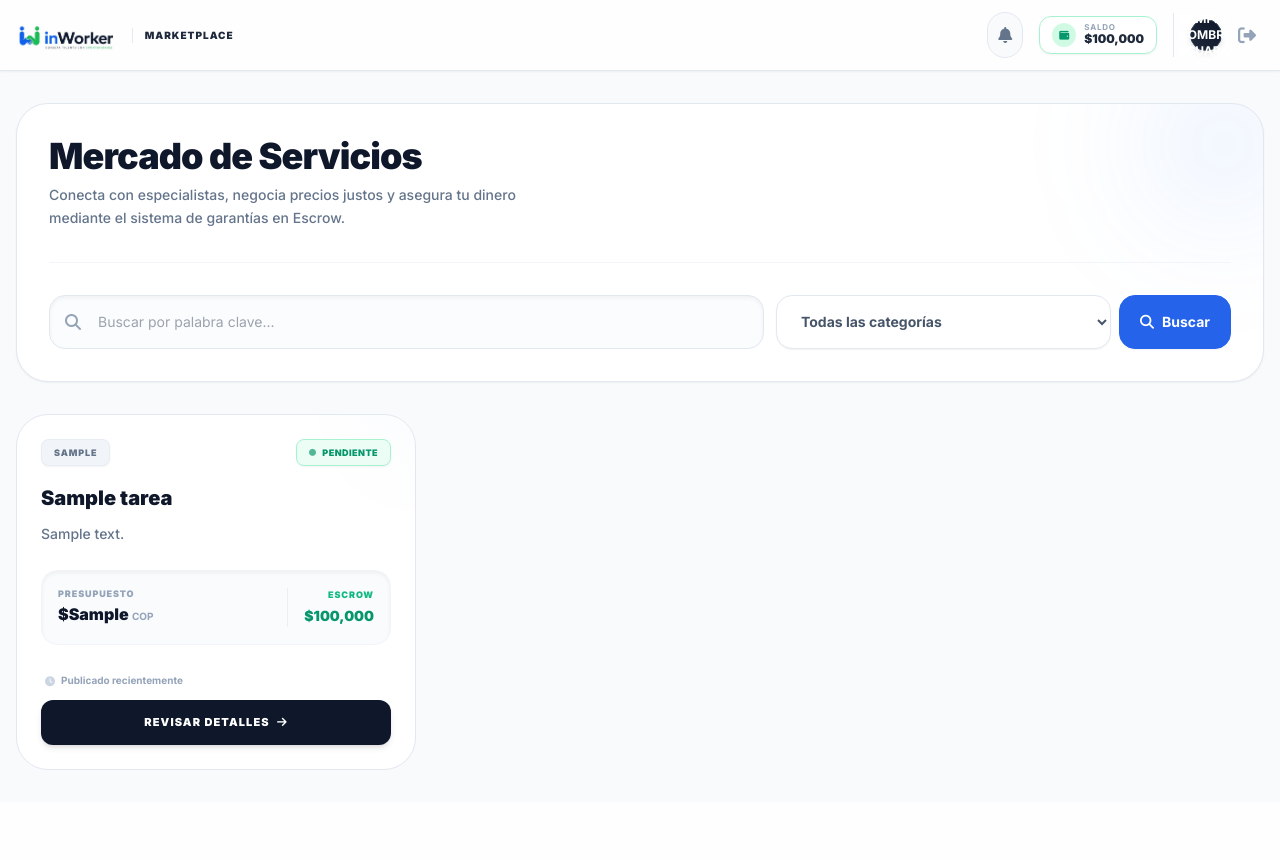
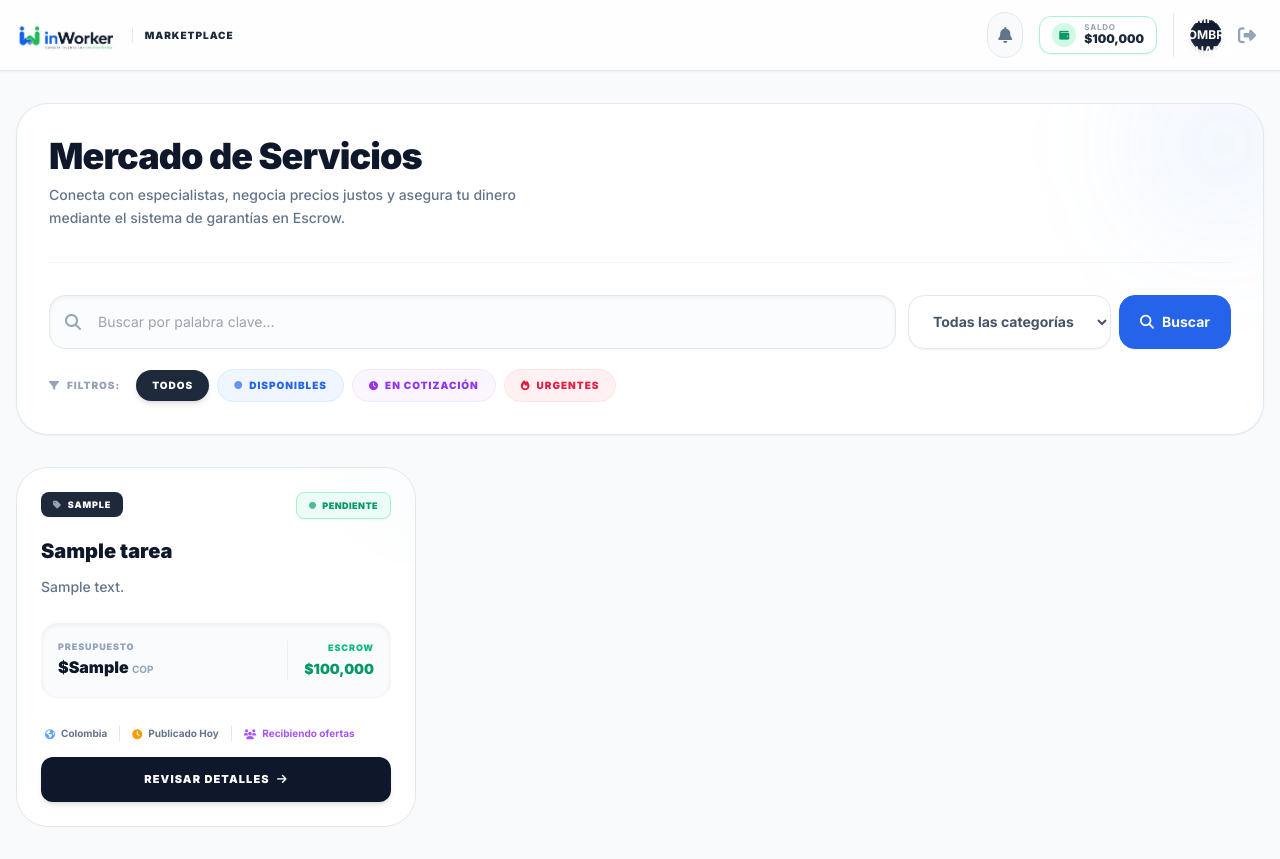
Before and after one commit to rich020383-commits/inWorker, a Flask app: template templates/tareas.html in a window 1280 px wide. Before the commit the page ends 770 px from the top, so only its background shows below. Run offline with Flask 3, Linux system fonts and the light colour scheme; tables that the repository leaves empty hold one stand-in row (values such as "Sample post"); the template is opened without the code that fills it: values that come from a table or form of the project are taken from there, most other values are stand-ins (such as "Sample title", 1, 10 or a date in 2020); parts of the project's set-up code (start-up, migrations or seed data) failed here and were passed over; some libraries are stand-ins or nearby versions.

Commit message:
Add files via upload

```diff
--- a/templates/tareas.html
+++ b/templates/tareas.html
@@ -108,84 +108,44 @@
                 {% endif %}
             </div>
 
-            <form action="/tareas" method="GET" class="mt-8 pt-8 border-t border-slate-100 flex flex-col sm:flex-row gap-3 relative z-10">
+            <!-- Búsqueda con Píldoras de Filtro Rápido -->
+            <form action="/tareas" method="GET" class="mt-8 pt-8 border-t border-slate-100 flex flex-col relative z-10">
+                <div class="flex flex-col sm:flex-row gap-3 w-full">
                     <div class="relative flex-1 group">
                         <div class="absolute inset-y-0 left-0 pl-4 flex items-center pointer-events-none"><i class="fas fa-search text-slate-400 group-focus-within:text-blue-500 transition-colors"></i></div>
                         <input type="text" name="q" placeholder="Buscar por palabra clave..." value="{{ request.args.get('q', '') }}" class="w-full bg-slate-50/50 border border-slate-200 rounded-2xl pl-12 pr-4 py-4 text-sm text-slate-700 focus:outline-none focus:border-blue-500 focus:bg-white focus:ring-4 focus:ring-blue-500/10 transition-all shadow-inner">
                     </div>
                     <div class="flex gap-2">
-                    <select name="categoria_filtro" class="bg-white border border-slate-200 rounded-2xl px-5 py-4 text-sm font-bold text-slate-600 focus:outline-none focus:border-blue-500 cursor-pointer shadow-sm hover:bg-slate-50 transition">
+                        <select name="categoria_filtro" class="bg-white border border-slate-200 rounded-2xl px-5 py-4 text-sm font-bold text-slate-600 focus:outline-none focus:border-blue-500 cursor-pointer shadow-sm hover:bg-slate-50 transition w-full sm:w-auto">
                             <option value="">Todas las categorías</option>
-
-    <optgroup label="🏠 Hogar y Construcción">
+                            <option value="Soporte Técnico" {% if request.args.get('categoria_filtro') == 'Soporte Técnico' %}selected{% endif %}>Soporte Técnico</option>
                             <option value="Plomería" {% if request.args.get('categoria_filtro') == 'Plomería' %}selected{% endif %}>Plomería</option>
                             <option value="Electricidad" {% if request.args.get('categoria_filtro') == 'Electricidad' %}selected{% endif %}>Electricidad</option>
-        <option value="Construcción" {% if request.args.get('categoria_filtro') == 'Construcción' %}selected{% endif %}>Construcción</option>
-        <option value="Maestro de obras" {% if request.args.get('categoria_filtro') == 'Maestro de obras' %}selected{% endif %}>Maestro de obras</option>
-        <option value="Pintura" {% if request.args.get('categoria_filtro') == 'Pintura' %}selected{% endif %}>Pintura</option>
-        <option value="Carpintería" {% if request.args.get('categoria_filtro') == 'Carpintería' %}selected{% endif %}>Carpintería</option>
-        <option value="Ebanistería" {% if request.args.get('categoria_filtro') == 'Ebanistería' %}selected{% endif %}>Ebanistería</option>
-        <option value="Remodelación" {% if request.args.get('categoria_filtro') == 'Remodelación' %}selected{% endif %}>Remodelación</option>
-        <option value="Techos y cubiertas" {% if request.args.get('categoria_filtro') == 'Techos y cubiertas' %}selected{% endif %}>Techos y cubiertas</option>
-        <option value="Pisos y revestimientos" {% if request.args.get('categoria_filtro') == 'Pisos y revestimientos' %}selected{% endif %}>Pisos y revestimientos</option>
-        <option value="Impermeabilización" {% if request.args.get('categoria_filtro') == 'Impermeabilización' %}selected{% endif %}>Impermeabilización</option>
-        <option value="Fumigación" {% if request.args.get('categoria_filtro') == 'Fumigación' %}selected{% endif %}>Fumigación</option>
-        <option value="Cerrajería" {% if request.args.get('categoria_filtro') == 'Cerrajería' %}selected{% endif %}>Cerrajería</option>
-        <option value="Aire acondicionado" {% if request.args.get('categoria_filtro') == 'Aire acondicionado' %}selected{% endif %}>Aire acondicionado</option>
-        <option value="Calentadores de agua" {% if request.args.get('categoria_filtro') == 'Calentadores de agua' %}selected{% endif %}>Calentadores de agua</option>
-        <option value="Bombas de agua" {% if request.args.get('categoria_filtro') == 'Bombas de agua' %}selected{% endif %}>Bombas de agua</option>
-        <option value="Ventanas y puertas" {% if request.args.get('categoria_filtro') == 'Ventanas y puertas' %}selected{% endif %}>Ventanas y puertas</option>
-        <option value="Vidriería" {% if request.args.get('categoria_filtro') == 'Vidriería' %}selected{% endif %}>Vidriería</option>
-        <option value="Soldadura" {% if request.args.get('categoria_filtro') == 'Soldadura' %}selected{% endif %}>Soldadura</option>
-        <option value="Herrería" {% if request.args.get('categoria_filtro') == 'Herrería' %}selected{% endif %}>Herrería</option>
-        <option value="Gypsum / Drywall" {% if request.args.get('categoria_filtro') == 'Gypsum / Drywall' %}selected{% endif %}>Gypsum / Drywall</option>
-        <option value="Servicio de gas" {% if request.args.get('categoria_filtro') == 'Servicio de gas' %}selected{% endif %}>Servicio de gas</option>
-        <option value="Reparación de electrodomésticos" {% if request.args.get('categoria_filtro') == 'Reparación de electrodomésticos' %}selected{% endif %}>Reparación de electrodomésticos</option>
-        <option value="Ingeniería civil" {% if request.args.get('categoria_filtro') == 'Ingeniería civil' %}selected{% endif %}>Ingeniería civil</option>
-        <option value="Ingeniería eléctrica" {% if request.args.get('categoria_filtro') == 'Ingeniería eléctrica' %}selected{% endif %}>Ingeniería eléctrica</option>
-        <option value="Ingeniería mecánica" {% if request.args.get('categoria_filtro') == 'Ingeniería mecánica' %}selected{% endif %}>Ingeniería mecánica</option>
-        <option value="Arquitectura" {% if request.args.get('categoria_filtro') == 'Arquitectura' %}selected{% endif %}>Arquitectura</option>
-        <option value="Topografía" {% if request.args.get('categoria_filtro') == 'Topografía' %}selected{% endif %}>Topografía</option>
-        <option value="Control de plagas" {% if request.args.get('categoria_filtro') == 'Control de plagas' %}selected{% endif %}>Control de plagas</option>
-        <option value="Captación y reúso de agua" {% if request.args.get('categoria_filtro') == 'Captación y reúso de agua' %}selected{% endif %}>Captación y reúso de agua</option>
-        <option value="Muralismo" {% if request.args.get('categoria_filtro') == 'Muralismo' %}selected{% endif %}>Muralismo</option>
-    </optgroup>
-
-    <optgroup label="💻 Tecnología y Sistemas">
-        <option value="Soporte Técnico" {% if request.args.get('categoria_filtro') == 'Soporte Técnico' %}selected{% endif %}>Soporte Técnico en Sistemas</option>
-        <option value="Instalación de Cámaras (CCTV)" {% if request.args.get('categoria_filtro') == 'Instalación de Cámaras (CCTV)' %}selected{% endif %}>Instalación de Cámaras (CCTV)</option>
-        <option value="Redes y Telecomunicaciones" {% if request.args.get('categoria_filtro') == 'Redes y Telecomunicaciones' %}selected{% endif %}>Redes y Telecomunicaciones</option>
-        <option value="Desarrollo Web" {% if request.args.get('categoria_filtro') == 'Desarrollo Web' %}selected{% endif %}>Desarrollo Web y Programación</option>
-    </optgroup>
-
-    <optgroup label="🤝 Cuidado y Asistencia">
-        <option value="Niñera / Cuidado Infantil" {% if request.args.get('categoria_filtro') == 'Niñera / Cuidado Infantil' %}selected{% endif %}>Niñera / Cuidado Infantil</option>
-        <option value="Asistencia a Personas Mayores" {% if request.args.get('categoria_filtro') == 'Asistencia a Personas Mayores' %}selected{% endif %}>Asistencia a Personas Mayores</option>
-        <option value="Paseador y Cuidador de Perros" {% if request.args.get('categoria_filtro') == 'Paseador y Cuidador de Perros' %}selected{% endif %}>Paseador y Cuidador de Perros</option>
-        <option value="Enfermería a Domicilio" {% if request.args.get('categoria_filtro') == 'Enfermería a Domicilio' %}selected{% endif %}>Enfermería a Domicilio</option>
-    </optgroup>
-
-    <optgroup label="🚜 Transporte y Maquinaria">
-        <option value="Conductor Designado" {% if request.args.get('categoria_filtro') == 'Conductor Designado' %}selected{% endif %}>Conductor Designado / Diligencias</option>
-        <option value="Trasteos y Mudanzas" {% if request.args.get('categoria_filtro') == 'Trasteos y Mudanzas' %}selected{% endif %}>Trasteos y Mudanzas</option>
-        <option value="Intermediación de Alquiler de Equipos" {% if request.args.get('categoria_filtro') == 'Intermediación de Alquiler de Equipos' %}selected{% endif %}>Intermediación de Alquiler de Equipos</option>
-        <option value="Operación de Excavadoras" {% if request.args.get('categoria_filtro') == 'Operación de Excavadoras' %}selected{% endif %}>Operación de Excavadoras</option>
-        <option value="Operación de Bulldozers" {% if request.args.get('categoria_filtro') == 'Operación de Bulldozers' %}selected{% endif %}>Operación de Bulldozers</option>
-    </optgroup>
-
-    <optgroup label="🚗 Automotriz">
-        <option value="Mecánica a Domicilio" {% if request.args.get('categoria_filtro') == 'Mecánica a Domicilio' %}selected{% endif %}>Mecánica a Domicilio</option>
-        <option value="Electricidad Automotriz" {% if request.args.get('categoria_filtro') == 'Electricidad Automotriz' %}selected{% endif %}>Electricidad Automotriz</option>
-        <option value="Cerrajería Automotriz" {% if request.args.get('categoria_filtro') == 'Cerrajería Automotriz' %}selected{% endif %}>Cerrajería Automotriz</option>
-    </optgroup>
-
-    <optgroup label="✨ Otros Servicios">
-        <option value="Limpieza y Aseo General" {% if request.args.get('categoria_filtro') == 'Limpieza y Aseo General' %}selected{% endif %}>Limpieza y Aseo General</option>
-        <option value="Jardinería" {% if request.args.get('categoria_filtro') == 'Jardinería' %}selected{% endif %}>Jardinería</option>
-    </optgroup>
+                            <option value="Limpieza y Aseo General" {% if request.args.get('categoria_filtro') == 'Limpieza y Aseo General' %}selected{% endif %}>Aseo General</option>
                         </select>
                         <button type="submit" class="bg-blue-600 border border-blue-600 rounded-2xl px-5 py-4 text-white hover:bg-blue-700 transition shadow-sm flex items-center justify-center gap-2 font-bold text-sm">
                             <i class="fas fa-search"></i> <span class="hidden sm:inline">Buscar</span>
+                        </button>
+                    </div>
+                </div>
+
+                <div class="mt-5 flex flex-wrap items-center gap-2">
+                    <span class="text-[10px] font-black text-slate-400 uppercase tracking-widest mr-2"><i class="fas fa-filter mr-1"></i> Filtros:</span>
+
+                    <button type="submit" name="estado_filtro" value="" class="px-4 py-2 rounded-full text-[10px] font-black uppercase tracking-widest transition-all {% if not request.args.get('estado_filtro') %}bg-slate-800 text-white shadow-md{% else %}bg-white text-slate-500 border border-slate-200 hover:bg-slate-50{% endif %}">
+                        Todos
+                    </button>
+
+                    <button type="submit" name="estado_filtro" value="Disponible" class="px-4 py-2 rounded-full text-[10px] font-black uppercase tracking-widest transition-all flex items-center gap-1.5 {% if request.args.get('estado_filtro') == 'Disponible' %}bg-blue-600 text-white shadow-md shadow-blue-600/30{% else %}bg-blue-50 text-blue-600 border border-blue-100 hover:bg-blue-100{% endif %}">
+                        <i class="fas fa-circle text-[8px] animate-pulse"></i> Disponibles
+                    </button>
+
+                    <button type="submit" name="estado_filtro" value="Cotización Pendiente" class="px-4 py-2 rounded-full text-[10px] font-black uppercase tracking-widest transition-all flex items-center gap-1.5 {% if request.args.get('estado_filtro') == 'Cotización Pendiente' %}bg-purple-600 text-white shadow-md shadow-purple-600/30{% else %}bg-purple-50 text-purple-600 border border-purple-100 hover:bg-purple-100{% endif %}">
+                        <i class="fas fa-clock text-[9px]"></i> En Cotización
+                    </button>
+
+                    <button type="submit" name="estado_filtro" value="Urgente" class="px-4 py-2 rounded-full text-[10px] font-black uppercase tracking-widest transition-all flex items-center gap-1.5 {% if request.args.get('estado_filtro') == 'Urgente' %}bg-rose-600 text-white shadow-md shadow-rose-600/30{% else %}bg-rose-50 text-rose-600 border border-rose-100 hover:bg-rose-100{% endif %}">
+                        <i class="fas fa-fire text-[10px]"></i> Urgentes
                     </button>
                 </div>
             </form>
@@ -199,8 +159,9 @@
 
                 <div class="mb-4 relative z-10">
                     <div class="flex justify-between items-start gap-2 mb-5">
-                        <span class="text-[9px] font-black uppercase tracking-widest bg-slate-100 text-slate-500 px-3 py-1.5 rounded-lg border border-slate-200/60 shadow-sm">
-                            {{ tarea.categoria }}
+
+                        <span class="text-[9px] font-black uppercase tracking-widest bg-slate-800 text-white px-3 py-1.5 rounded-lg shadow-sm flex items-center gap-1.5">
+                            <i class="fas fa-tag text-slate-400"></i> {{ tarea.categoria }}
                         </span>
 
                         <span class="px-3 py-1.5 rounded-lg text-[9px] font-black uppercase tracking-wider flex items-center gap-1.5 shadow-sm
@@ -244,12 +205,24 @@
                     {% endif %}
 
                     <div class="pt-2">
-                        <div class="flex items-center gap-1.5 text-[10px] font-bold text-slate-400 mb-3 ml-1">
+                        <div class="flex flex-wrap items-center gap-3 text-[10px] font-bold text-slate-500 mb-4 ml-1">
+                            <div class="flex items-center gap-1.5">
                                 {% if t_distancia and tarea.distancia is defined %}
-                                <i class="fas fa-map-marker-alt text-rose-400"></i> A {{ "%.1f"|format(tarea.distancia|float) }} km de ti
+                                    <i class="fas fa-map-marker-alt text-rose-500"></i> A {{ "%.1f"|format(tarea.distancia|float) }} km
                                 {% else %}
-                                <i class="fas fa-clock text-slate-300"></i> Publicado recientemente
+                                    <i class="fas fa-globe-americas text-blue-400"></i> Colombia
                                 {% endif %}
+                            </div>
+                            <div class="flex items-center gap-1.5 border-l border-slate-200 pl-3">
+                                <i class="fas fa-clock text-amber-500"></i> Publicado Hoy
+                            </div>
+                            <div class="flex items-center gap-1.5 border-l border-slate-200 pl-3 {% if tarea.estado == 'Disponible' %}text-emerald-600{% else %}text-purple-500{% endif %}">
+                                {% if tarea.estado == 'Disponible' %}
+                                    <i class="fas fa-bolt"></i> ¡Sé el primero en aplicar!
+                                {% else %}
+                                    <i class="fas fa-users"></i> Recibiendo ofertas
+                                {% endif %}
+                            </div>
                         </div>
 
                         <button type="button" onclick="abrirModalDetalles(this)"
```
Lines whose indentation alone changed are shown as unchanged.
